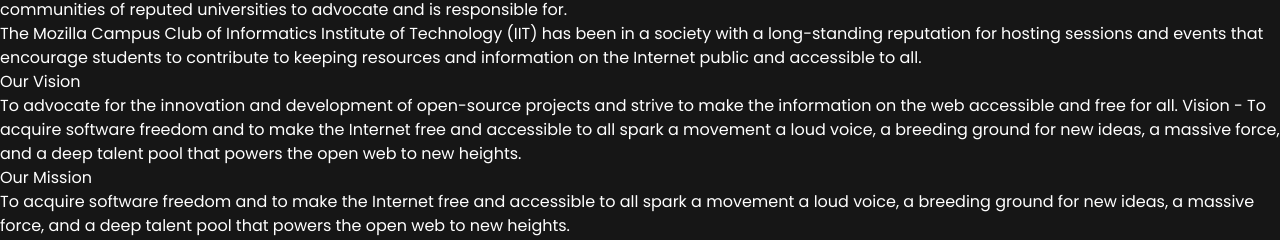
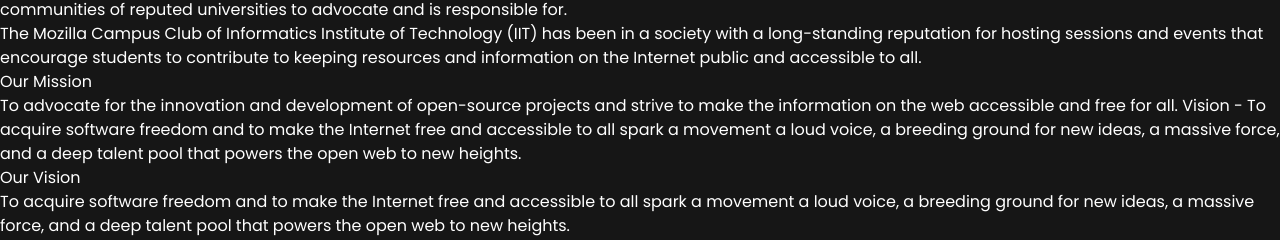
Before and after one commit to Mozilla-Club-IIT/foss-iit-official-website-v2, a Next.js app: page / in a window 1280 px wide. Shown: the part 831-1071 px from the top of the page. Built offline with nearby package versions, Linux system fonts and the light colour scheme.

Commit message:
fix: match primary and secondary color for home body

```diff
--- a/src/app/page.tsx
+++ b/src/app/page.tsx
@@ -8,8 +8,8 @@
         <div className="containerify z-20 flex flex-col">
             <Hero />
             <WhoAreWe />
+            <OurMission />
             <OurVision />
-            <OurMission />
         </div>
     );
 }
@@ -36,8 +36,8 @@
 
 const WhoAreWe: FC = () => {
     return (
-        <div className="mt-24 max-w-3xl flex flex-col px-16 prose">
-            <h1 className="uppercase">Who are we</h1>
+        <div className="mt-24 max-w-3xl flex flex-col px-16 text-text-secondary prose">
+            <h1 className="uppercase text-text-primary">Who are we</h1>
             <p>
                 FOSS (Free and Open-Source Software) community of IIT was initiated in our
                 university in November 2020 to promote the use and development of free and
@@ -58,10 +58,10 @@
     );
 };
 
-const OurVision: FC = () => {
+const OurMission: FC = () => {
     return (
-        <div className="mt-24 max-w-3xl flex flex-col px-16 prose">
-            <h1 className="uppercase">Our Vision</h1>
+        <div className="mt-24 max-w-3xl flex flex-col px-16 text-text-secondary prose">
+            <h1 className="uppercase text-text-primary">Our Mission</h1>
             <p>
                 To advocate for the innovation and development of open-source projects and strive to
                 make the information on the web accessible and free for all. Vision - To acquire
@@ -73,10 +73,10 @@
     );
 };
 
-const OurMission: FC = () => {
+const OurVision: FC = () => {
     return (
-        <div className="my-24 max-w-3xl flex flex-col px-16 prose">
-            <h1 className="uppercase">Our Mission</h1>
+        <div className="my-24 max-w-3xl flex flex-col px-16 text-text-secondary prose">
+            <h1 className="uppercase text-text-primary">Our Vision</h1>
             <p>
                 To acquire software freedom and to make the Internet free and accessible to all
                 spark a movement a loud voice, a breeding ground for new ideas, a massive force, and
```
